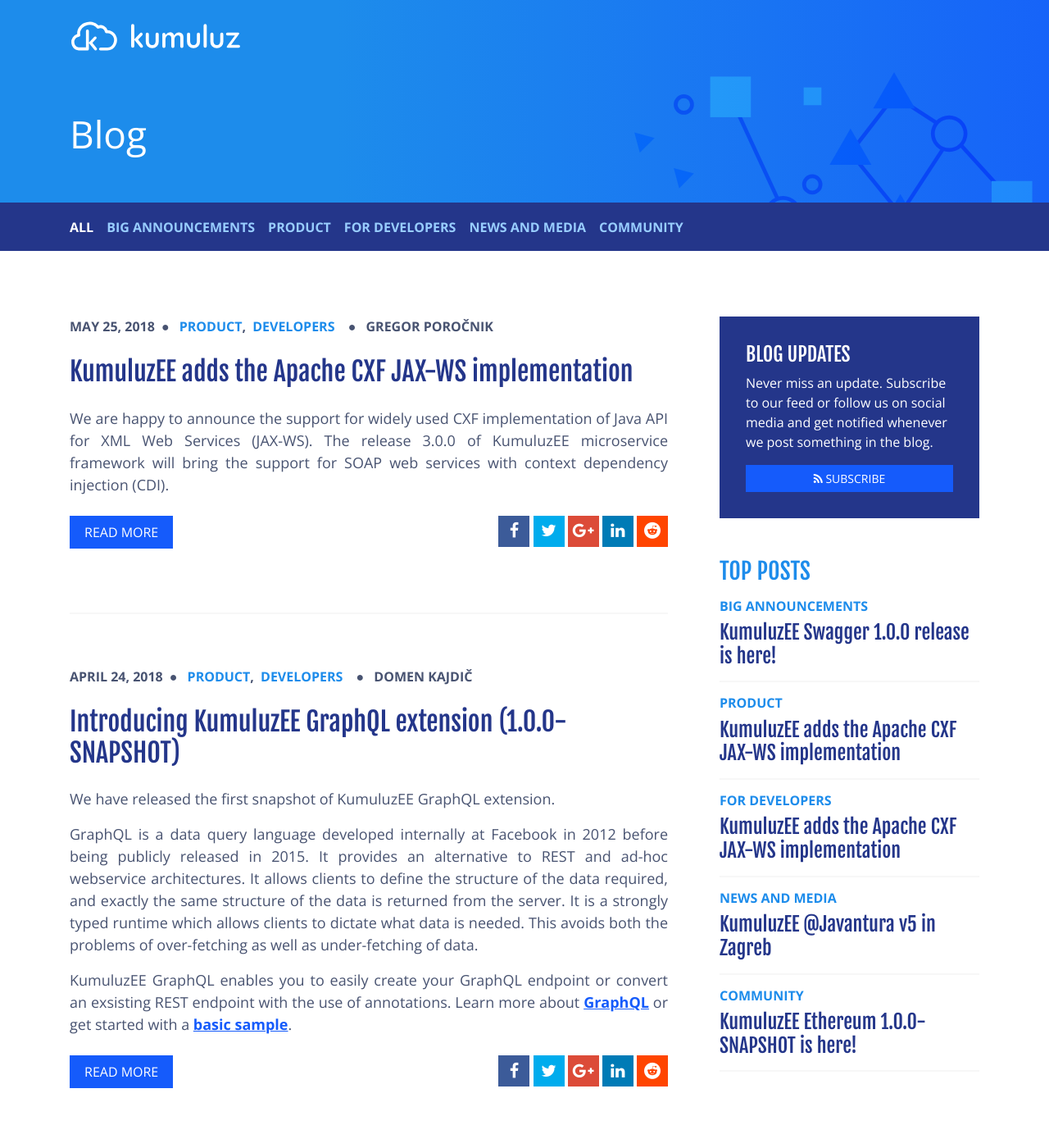
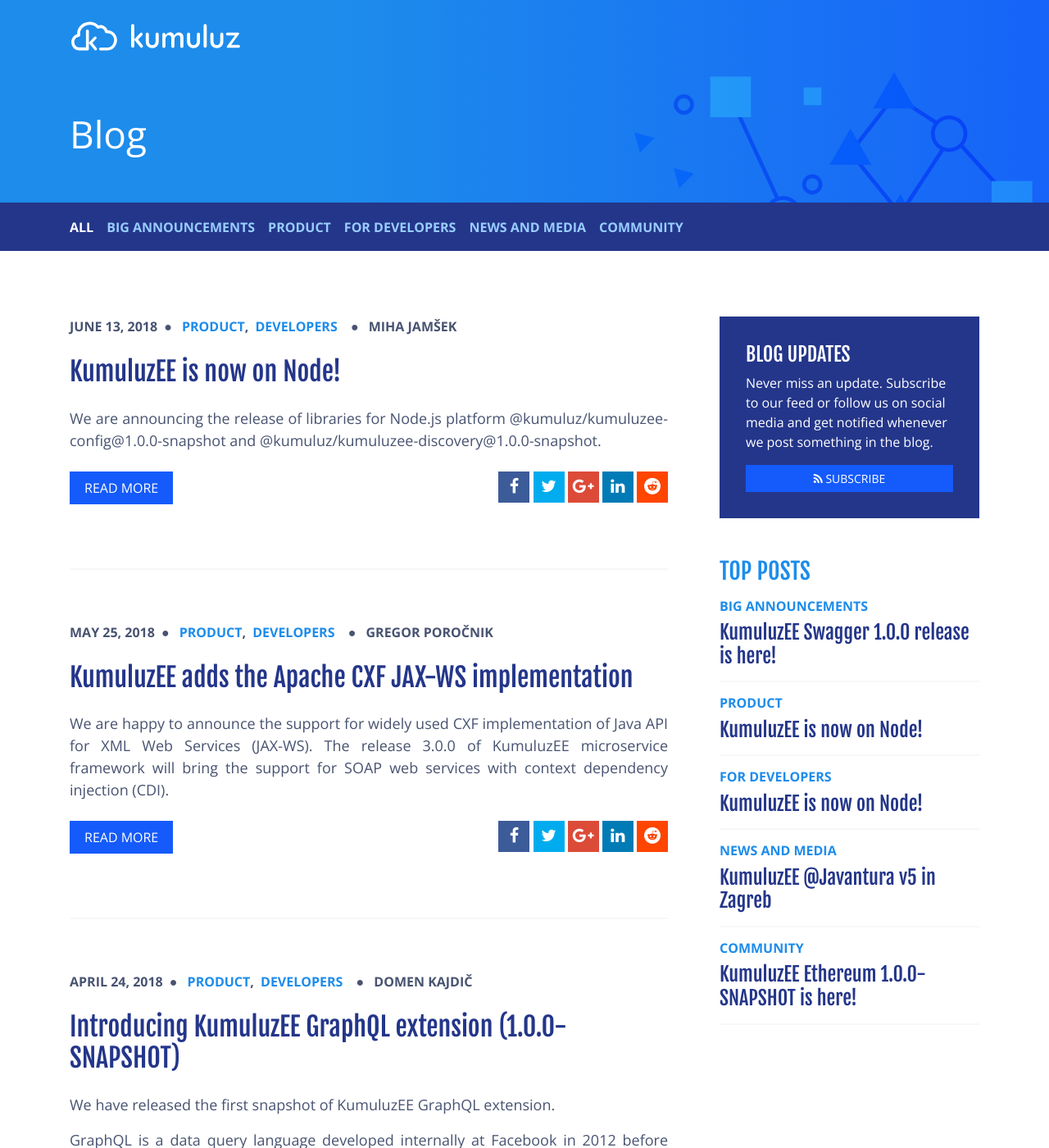
Before and after one commit to kumuluz/blog.sunesis.si, a Jekyll site: the page built from index.html, in a window 1280 px wide and 1400 px high. Shown: the whole window at 82% size. Built offline with Jekyll 4.4.1, drawn with Linux system fonts in a browser that asks for light colours.

Commit message:
added nodejs release post

```diff
--- a/_data/authors.yml
+++ b/_data/authors.yml
@@ -76,3 +76,7 @@
     name: Gregor Poročnik
     email: gpor@icloud.com
     github: gpor89
+mihaj:
+    name: Miha Jamšek
+    email: miha.jamsek@cloud.si
+    github: Jamsek-m
--- /dev/null
+++ b/_posts/2018-06-13-kumuluzee-nodejs-release-1.0.0.markdown
@@ -0,0 +1,22 @@
+---
+layout: post
+title:  "KumuluzEE is now on Node!"
+date:   2018-06-13
+author: mihaj
+categories: [Product, Developers]
+tags: [KumuluzEE Nodejs, KumuluzEE Nodejs Config, KumuluzEE Nodejs Discovery]
+---
+
+We are announcing the release of libraries for Node.js platform **@kumuluz/kumuluzee-config@1.0.0-snapshot**
+and **@kumuluz/kumuluzee-discovery@1.0.0-snapshot**.
+
+<!--more-->
+
+Configuration library provides support for reading local and remote configuration stored in KumuluzEE format, while discovery library provides support for registering and discovering services.
+
+
+More details at [KumuluzEE Nodejs Config](https://github.com/kumuluz/kumuluzee-nodejs-config) and [KumuluzEE Nodejs Discovery](https://github.com/kumuluz/kumuluzee-nodejs-discovery).
+
+Npm packages can be found at [@kumuluz/kumuluzee-config](https://www.npmjs.com/package/@kumuluz/kumuluzee-config) and [@kumuluz/kumuluzee-discovery](https://www.npmjs.com/package/@kumuluz/kumuluzee-discovery)
+
+Samples are available at [KumuluzEE Nodejs samples](https://github.com/kumuluz/kumuluzee-nodejs-samples).
```
